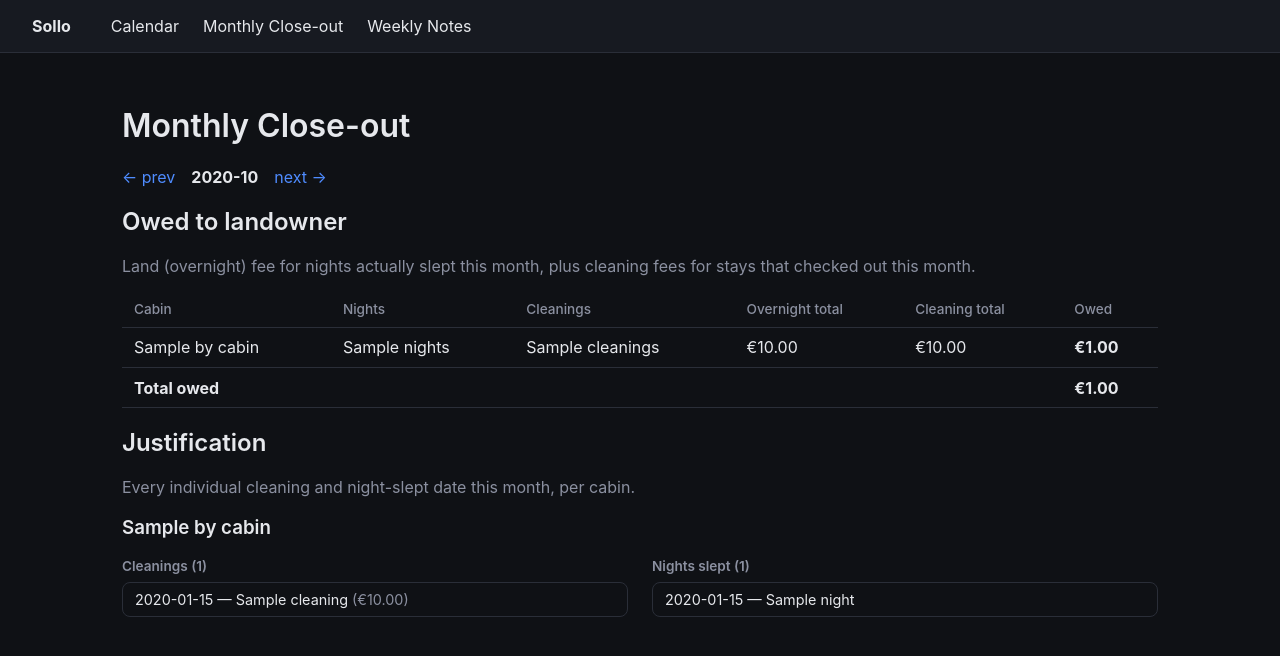
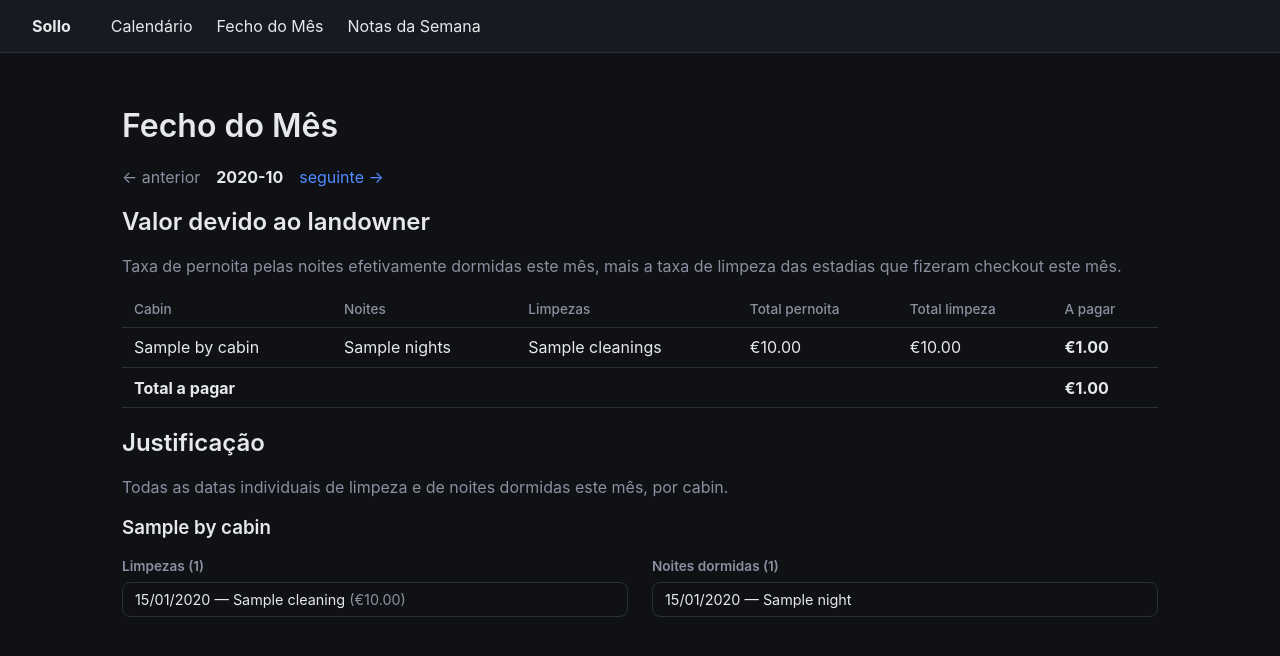
Before and after one commit to bernardocatalaof-star/sollo, a FastAPI app: template app/templates/landowner_monthly.html in a window 1280 px wide. Shown: the top 656 px of the page. Run offline with FastAPI, Linux system fonts and the light colour scheme; the template is opened without the code that fills it: most values are stand-ins (such as "Sample title", 1, 10 or a date in 2020); some libraries are stand-ins or nearby versions.

Commit message:
Translate the landowner pages to PT-PT; floor the Monthly Close-out at Sep 2026
All three landowner tabs (Calendar, Fecho do Mês, Notas da Semana) are now
in Portuguese -- including weekday names, which previously used Python's
locale-dependent strftime("%A") and would silently render in English on a
server without a pt_PT locale installed. Fixed by adding a weekday_pt
Jinja filter backed by weekly_briefing.weekday_name_pt (promoted from a
private helper already used by the WhatsApp message formatting).

The landowner's Monthly Close-out no longer lets them page back before
September 2026 (app.landowner.clamp_to_landowner_floor) -- a requested
month earlier than that clamps forward, and the "anterior" link disappears
once there. The Calendar tab is untouched, per what was actually asked.

Co-Authored-By: Claude Sonnet 5 <noreply@anthropic.com>
Claude-Session: https://claude.ai/code/session_01JXeg6Cc32LDghQhYhytFfy

```diff
--- a/app/templates/landowner_base.html
+++ b/app/templates/landowner_base.html
@@ -1,5 +1,5 @@
 <!doctype html>
-<html lang="en">
+<html lang="pt">
 <head>
   <meta charset="utf-8" />
   <meta name="viewport" content="width=device-width, initial-scale=1" />
@@ -10,9 +10,9 @@
 <body>
   <nav class="topnav">
     <span class="brand">Sollo</span>
-    <a href="/landowner/{{ token }}">Calendar</a>
-    <a href="/landowner/{{ token }}/monthly">Monthly Close-out</a>
-    <a href="/landowner/{{ token }}/weekly">Weekly Notes</a>
+    <a href="/landowner/{{ token }}">Calendário</a>
+    <a href="/landowner/{{ token }}/monthly">Fecho do Mês</a>
+    <a href="/landowner/{{ token }}/weekly">Notas da Semana</a>
   </nav>
   <main class="container {% block container_class %}{% endblock %}">
     {% block content %}{% endblock %}
--- a/app/templates/landowner_monthly.html
+++ b/app/templates/landowner_monthly.html
@@ -1,18 +1,22 @@
 {% extends "landowner_base.html" %}
-{% block title %}Monthly Close-out — Sollo{% endblock %}
+{% block title %}Fecho do Mês — Sollo{% endblock %}
 {% block content %}
-<h1>Monthly Close-out</h1>
+<h1>Fecho do Mês</h1>
 
 <div class="month-nav">
-  <a href="/landowner/{{ token }}/monthly?year={{ prev_year }}&month={{ prev_month }}">&larr; prev</a>
+  {% if can_go_prev %}
+  <a href="/landowner/{{ token }}/monthly?year={{ prev_year }}&month={{ prev_month }}">&larr; anterior</a>
+  {% else %}
+  <span class="muted">&larr; anterior</span>
+  {% endif %}
   <strong>{{ year }}-{{ "%02d"|format(month) }}</strong>
-  <a href="/landowner/{{ token }}/monthly?year={{ next_year }}&month={{ next_month }}">next &rarr;</a>
+  <a href="/landowner/{{ token }}/monthly?year={{ next_year }}&month={{ next_month }}">seguinte &rarr;</a>
 </div>
 
-<h2>Owed to landowner</h2>
-<p class="muted">Land (overnight) fee for nights actually slept this month, plus cleaning fees for stays that checked out this month.</p>
+<h2>Valor devido ao landowner</h2>
+<p class="muted">Taxa de pernoita pelas noites efetivamente dormidas este mês, mais a taxa de limpeza das estadias que fizeram checkout este mês.</p>
 <table>
-  <thead><tr><th>Cabin</th><th>Nights</th><th>Cleanings</th><th>Overnight total</th><th>Cleaning total</th><th>Owed</th></tr></thead>
+  <thead><tr><th>Cabin</th><th>Noites</th><th>Limpezas</th><th>Total pernoita</th><th>Total limpeza</th><th>A pagar</th></tr></thead>
   <tbody>
     {% for c in statement.by_cabin %}
     <tr>
@@ -24,43 +28,43 @@
       <td><strong>€{{ "%.2f"|format(c.total_owed) }}</strong></td>
     </tr>
     {% else %}
-    <tr><td colspan="6" class="muted">No stays checked out this month.</td></tr>
+    <tr><td colspan="6" class="muted">Sem checkouts este mês.</td></tr>
     {% endfor %}
   </tbody>
   {% if statement.by_cabin %}
   <tfoot>
-    <tr><td colspan="5"><strong>Total owed</strong></td><td><strong>€{{ "%.2f"|format(statement.total_owed) }}</strong></td></tr>
+    <tr><td colspan="5"><strong>Total a pagar</strong></td><td><strong>€{{ "%.2f"|format(statement.total_owed) }}</strong></td></tr>
   </tfoot>
   {% endif %}
 </table>
 
-<h2>Justification</h2>
-<p class="muted">Every individual cleaning and night-slept date this month, per cabin.</p>
+<h2>Justificação</h2>
+<p class="muted">Todas as datas individuais de limpeza e de noites dormidas este mês, por cabin.</p>
 {% for cabin in justification.by_cabin %}
 <h3>{{ cabin.cabin_name }}</h3>
 <div class="justification-grid">
   <div>
-    <h4>Cleanings ({{ cabin.cleanings|length }})</h4>
+    <h4>Limpezas ({{ cabin.cleanings|length }})</h4>
     <ul class="date-list">
       {% for c in cabin.cleanings %}
-      <li>{{ c.date.strftime("%Y-%m-%d") }} — {{ c.guest_name or "Guest" }} <span class="muted">(€{{ "%.2f"|format(c.amount) }})</span></li>
+      <li>{{ c.date.strftime("%d/%m/%Y") }} — {{ c.guest_name or "Hóspede" }} <span class="muted">(€{{ "%.2f"|format(c.amount) }})</span></li>
       {% else %}
-      <li class="muted">None this month.</li>
+      <li class="muted">Nenhuma este mês.</li>
       {% endfor %}
     </ul>
   </div>
   <div>
-    <h4>Nights slept ({{ cabin.nights|length }})</h4>
+    <h4>Noites dormidas ({{ cabin.nights|length }})</h4>
     <ul class="date-list">
       {% for n in cabin.nights %}
-      <li>{{ n.date.strftime("%Y-%m-%d") }} — {{ n.guest_name or "Guest" }}</li>
+      <li>{{ n.date.strftime("%d/%m/%Y") }} — {{ n.guest_name or "Hóspede" }}</li>
       {% else %}
-      <li class="muted">None this month.</li>
+      <li class="muted">Nenhuma este mês.</li>
       {% endfor %}
     </ul>
   </div>
 </div>
 {% else %}
-<p class="muted">No activity this month.</p>
+<p class="muted">Sem atividade este mês.</p>
 {% endfor %}
 {% endblock %}
--- a/app/weekly_briefing.py
+++ b/app/weekly_briefing.py
@@ -25,6 +25,10 @@ _WEEKDAY_NAMES_PT = [
     "Segunda-feira", "Terça-feira", "Quarta-feira", "Quinta-feira",
     "Sexta-feira", "Sábado", "Domingo",
 ]
+
+
+def weekday_name_pt(d: date) -> str:
+    return _WEEKDAY_NAMES_PT[d.weekday()]
 
 
 def next_week_bounds(sunday: date) -> tuple[date, date]:
@@ -119,7 +123,7 @@ def format_cleanings_message(db: Session, week_start: date, week_end: date) -> s
     lines = ["Limpezas esta semana:", ""]
     if cleanings:
         for entry in cleanings:
-            weekday_name = _WEEKDAY_NAMES_PT[entry.day.weekday()]
+            weekday_name = weekday_name_pt(entry.day)
             lines.append(f"* {weekday_name}: {', '.join(entry.cabin_names)}")
     else:
         lines.append("Sem checkouts agendados esta semana.")
@@ -133,7 +137,7 @@ def format_notes_message(db: Session, week_start: date, week_end: date) -> str:
     lines = [f"📝 Sollo — Notas semana {week_start:%d/%m} a {week_end:%d/%m}", ""]
     if notes:
         for n in notes:
-            weekday_name = _WEEKDAY_NAMES_PT[n.check_in.weekday()]
+            weekday_name = weekday_name_pt(n.check_in)
             lines.append(f"• {n.external_id} — {n.guest_name} (check-in {weekday_name} {n.check_in:%d/%m}): {n.note}")
     else:
         lines.append("Sem notas esta semana.")
```
Also changed, not shown: app/landowner.py (+11 -0 lines), app/routers/landowner.py (+12 -2 lines), app/templates/landowner_calendar.html (+15 -15 lines), app/templates/landowner_weekly.html (+4 -4 lines), tests/test_landowner.py (+13 -1 lines), tests/test_weekly_briefing.py (+7 -0 lines).
